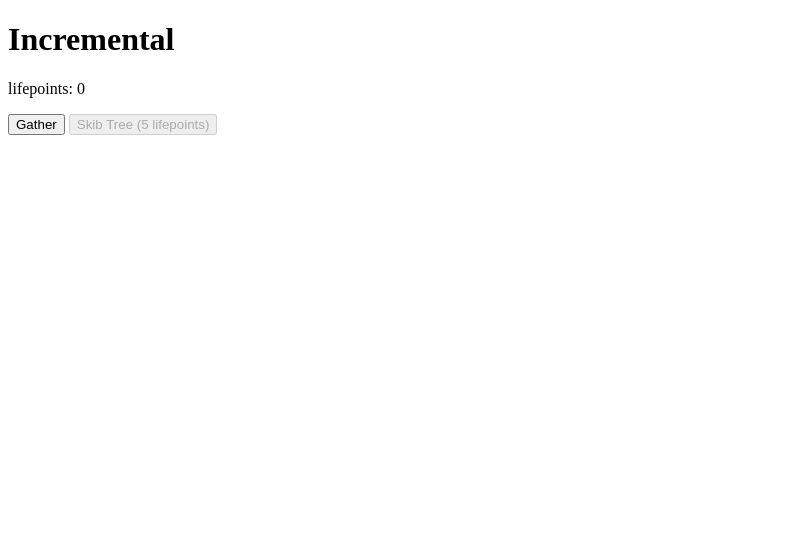
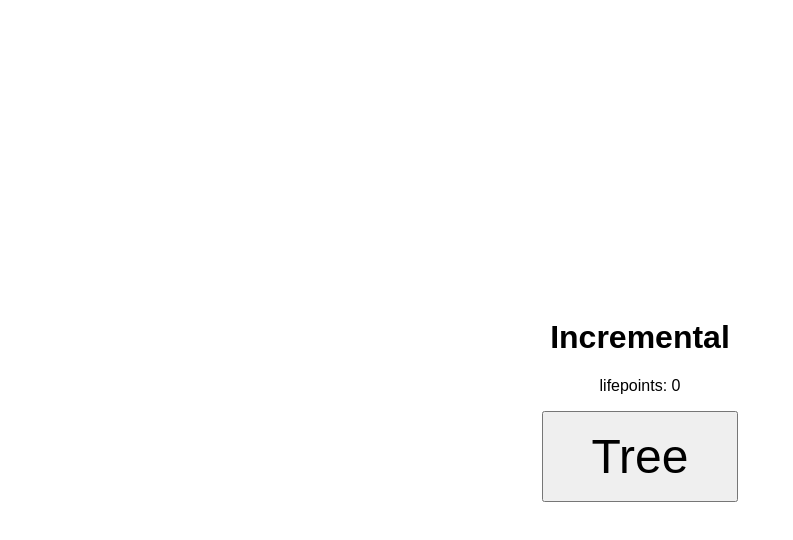
Before and after one commit to heebiejeeebies/Incremental, a website built with Vite: page index.html in a window 1280 px wide. Shown: the whole page, without its empty margins (0-793 px from the left). Built offline with nearby package versions, Linux system fonts and the light colour scheme.

Commit message:
frontend temporary update

```diff
--- /dev/null
+++ b/FrontEnd/FrontEnd.ts
@@ -0,0 +1,16 @@
+import type { GameState } from '../src/main.js';
+
+const app = document.querySelector<HTMLDivElement>('#app')!;
+
+export function render(state: GameState, onChange: () => void): void {
+  app.innerHTML = `
+    <h1>Incremental</h1>
+    <p>lifepoints: <span id="count">${state.lifepoints}</span></p>
+    <button id="tree" class="tree-button">Tree</button>
+  `;
+
+  document.querySelector<HTMLButtonElement>('#tree')!.addEventListener('click', () => {
+    state.lifepoints++;
+    onChange();
+  });
+}
--- a/index.html
+++ b/index.html
@@ -4,6 +4,22 @@
     <meta charset="UTF-8" />
     <meta name="viewport" content="width=device-width, initial-scale=1.0" />
     <title>Incremental</title>
+    <style>
+      body {
+        display: flex;
+        justify-content: center;
+        align-items: center;
+        min-height: 100vh;
+        margin: 0;
+        font-family: sans-serif;
+        text-align: center;
+      }
+      .tree-button {
+        font-size: 3rem;
+        padding: 1rem 3rem;
+        cursor: pointer;
+      }
+    </style>
   </head>
   <body>
     <div id="app"></div>
--- a/src/main.ts
+++ b/src/main.ts
@@ -1,9 +1,7 @@
 import { countUp, checkExtinctions } from "./tick";
-
-const app = document.querySelector<HTMLDivElement>('#app')!;
+import { render } from "../FrontEnd/FrontEnd.js";
 
 const SAVE_KEY = 'incremental-save';
-const skib_COST = 5;
 const TICK_INTERVAL_MS = 1000;
 
 export enum Extinction {
@@ -50,35 +48,15 @@ function saveState(state: GameState) {
 
 const state = loadState();
 
-function render() {
-  app.innerHTML = `
-    <h1>Incremental</h1>
-    <p>lifepoints: <span id="count">${state.lifepoints}</span></p>
-    <button id="gather">Gather</button>
-    <button id="skib" ${state.lifepoints < skib_COST ? 'disabled' : ''}>
-      Skib Tree (${skib_COST} lifepoints)
-    </button>
-  `;
-
-  document.querySelector<HTMLButtonElement>('#gather')!.addEventListener('click', () => {
-    state.lifepoints++;
-    saveState(state);
-    render();
-  });
-
-  document.querySelector<HTMLButtonElement>('#skib')!.addEventListener('click', () => {
-    if (state.lifepoints < skib_COST) return;
-    state.lifepoints -= skib_COST;
-    saveState(state);
-    render();
-  });
+function update() {
+  saveState(state);
+  render(state, update);
 }
 
-render();
+update();
 
 setInterval(() => {
   countUp(state);
   checkExtinctions(state);
-  saveState(state);
-  render();
+  update();
 }, TICK_INTERVAL_MS);
```
